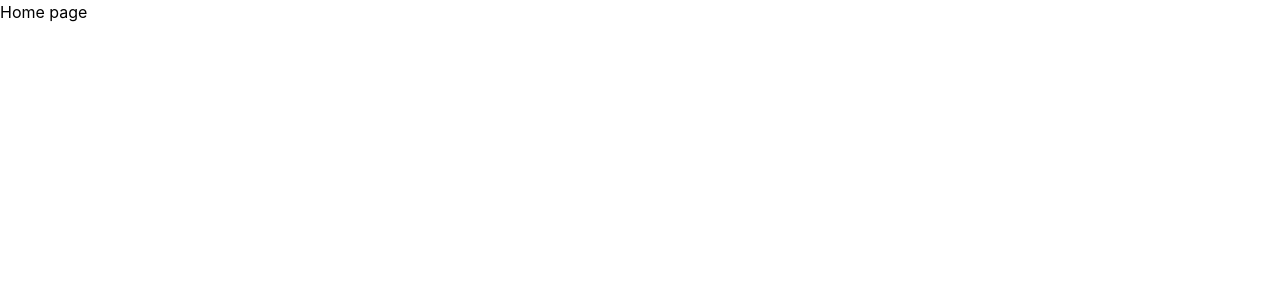
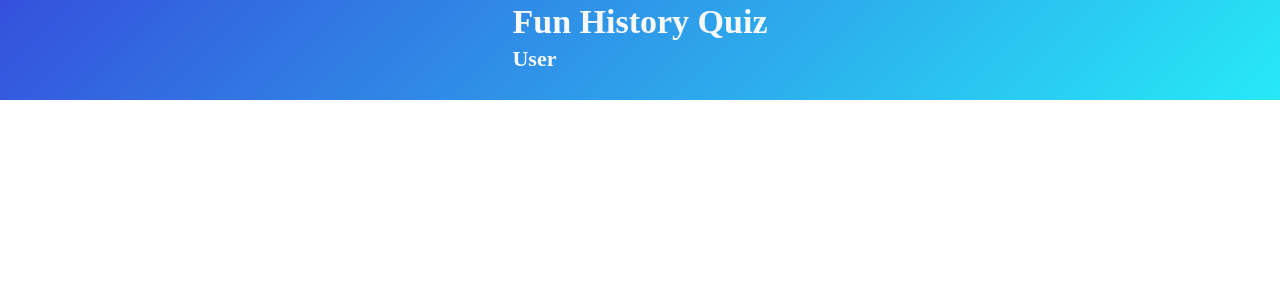
Before and after one commit to JustBecerra/QuizTime, a Next.js app: page / in a window 1280 px wide. Shown: the top 300 px of the page. Built offline with nearby package versions, Linux system fonts and the light colour scheme.

Commit message:
add header

```diff
--- a/app/page.tsx
+++ b/app/page.tsx
@@ -1,3 +1,13 @@
+import { Flex } from "@mantine/core";
+import { Header } from "../components/header";
+
 export default function HomePage() {
-  return <div>Home page</div>;
+  return (
+    <Flex
+      mih={100}
+      style={{ background: "linear-gradient(135deg, #3550DC, #27E9F7)" }}
+    >
+      <Header />
+    </Flex>
+  );
 }
--- /dev/null
+++ b/components/header/index.tsx
@@ -0,0 +1,15 @@
+import { Container, Title } from "@mantine/core";
+import React from "react";
+
+export const Header = () => {
+  return (
+    <Container>
+      <Title order={1} c="gray.0">
+        Fun History Quiz
+      </Title>
+      <Title order={3} c="gray.0">
+        User
+      </Title>
+    </Container>
+  );
+};
```
